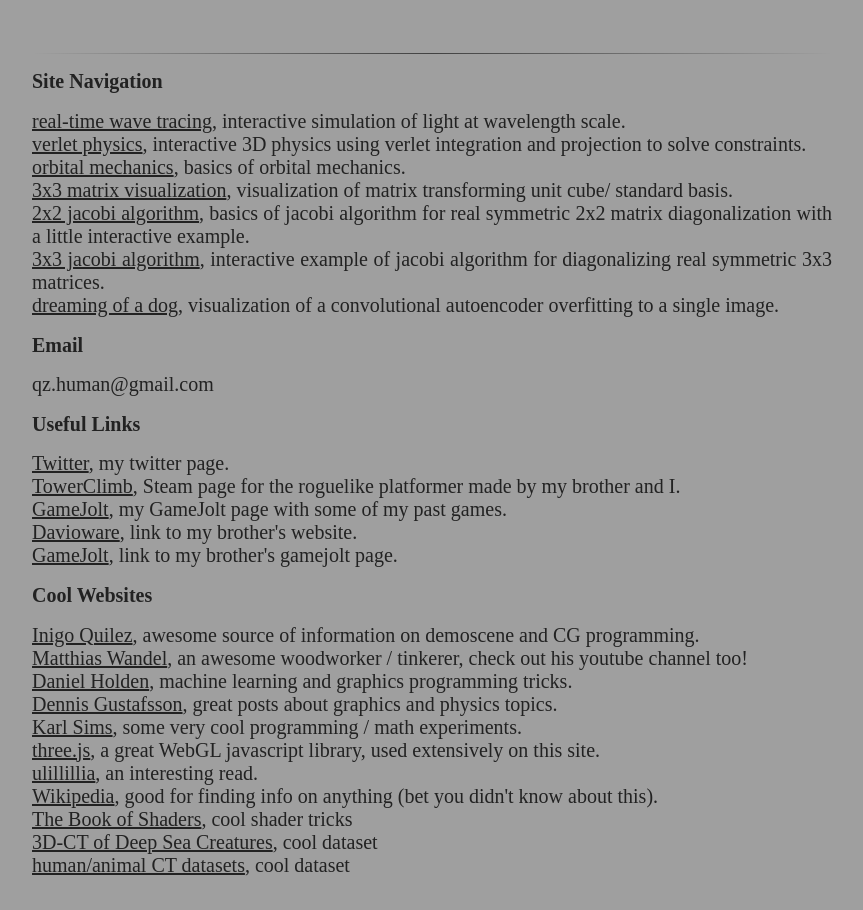
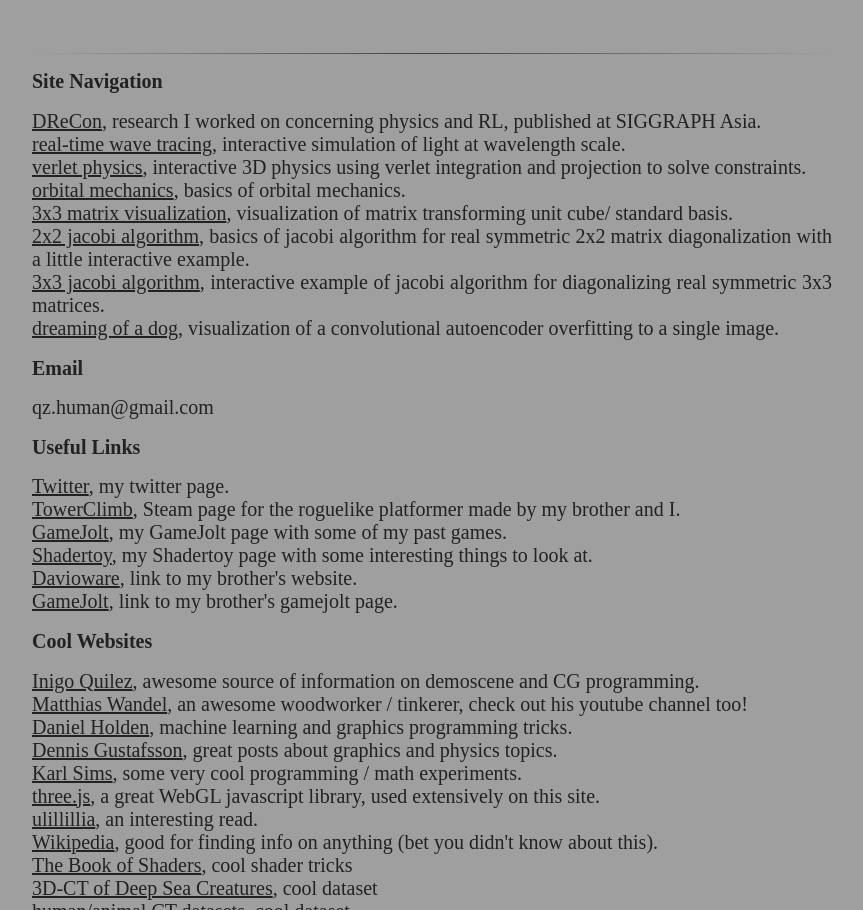
Before and after one commit to QuaziKb/QuaziKb.github.io, a plain HTML site: page index.html in a window 1280 px wide. Shown: the part 1430-2340 px from the top of the page, without its empty margins (208-1071 px from the left). Drawn offline with nearby package versions, Linux system fonts and the light colour scheme.

Commit message:
Update index.html

```diff
--- a/index.html
+++ b/index.html
@@ -170,6 +170,8 @@ The site may look Web 1.0, but I'm going to be using lots of Web 3.0 features. M
 <br>
 	<hr>
 <h2>Site Navigation</h2>
+<a href="https://montreal.ubisoft.com/en/drecon-data-driven-responsive-control-of-physics-based-characters/">DReCon</a>, research I worked on concerning physics and RL, published at SIGGRAPH Asia.
+<br>
 <a href="WaveEq/index.html">real-time wave tracing</a>, interactive simulation of light at wavelength scale.
 <br>
 <a href="verlet/index.html">verlet physics</a>, interactive 3D physics using verlet integration and projection to solve constraints.
@@ -193,6 +195,8 @@ qz.human@gmail.com
 <a href="http://store.steampowered.com/app/396640/">TowerClimb</a>, Steam page for the roguelike platformer made by my brother and I.
 <br>
 <a href="http://gamejolt.com/@Quazi">GameJolt</a>, my GameJolt page with some of my past games.
+<br>
+<a href="https://www.shadertoy.com/user/Quazi">Shadertoy</a>, my Shadertoy page with some interesting things to look at.
 <br>
 <a href="http://www.davioware.com/">Davioware</a>, link to my brother's website.
 <br>
```
